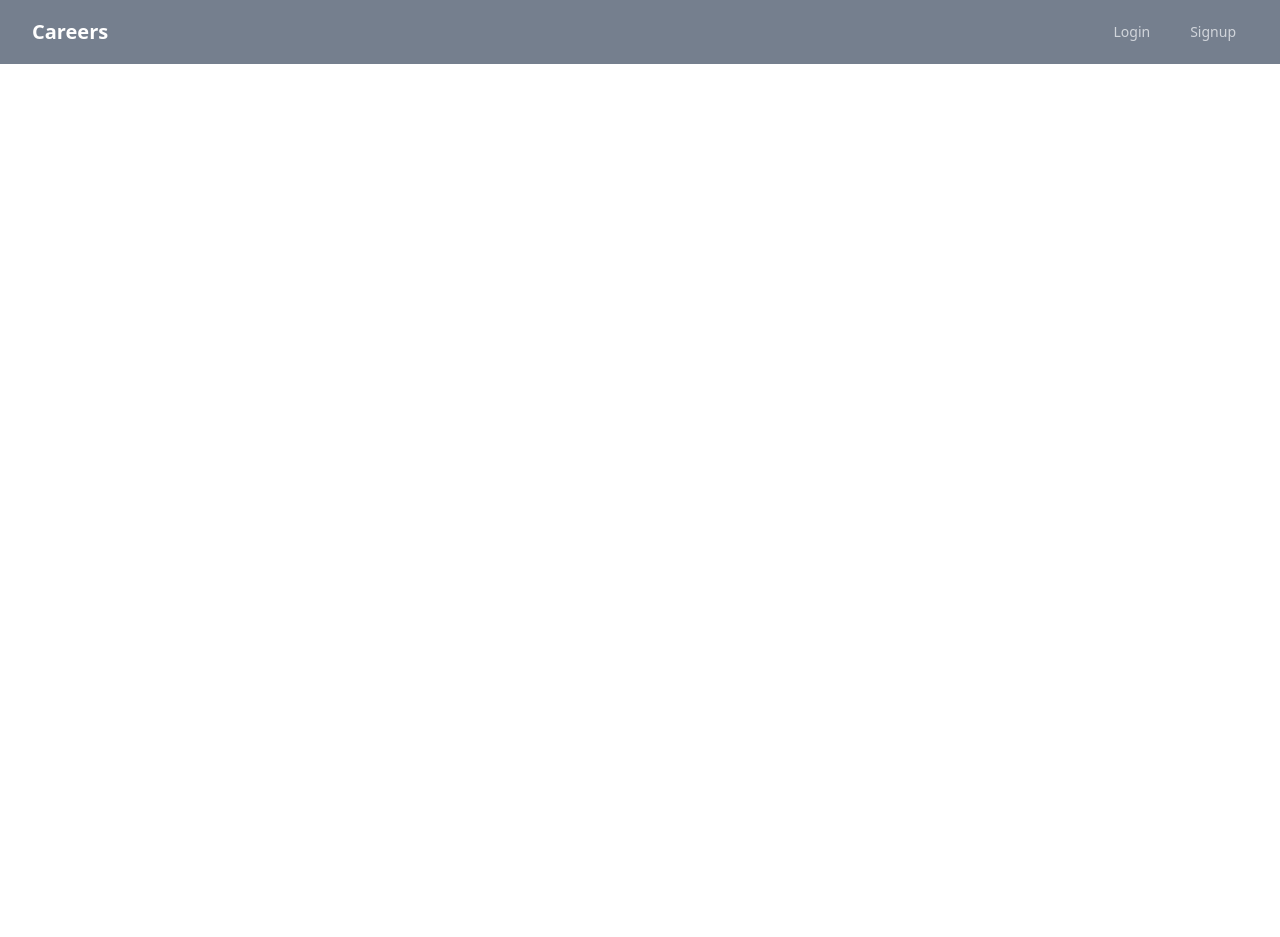
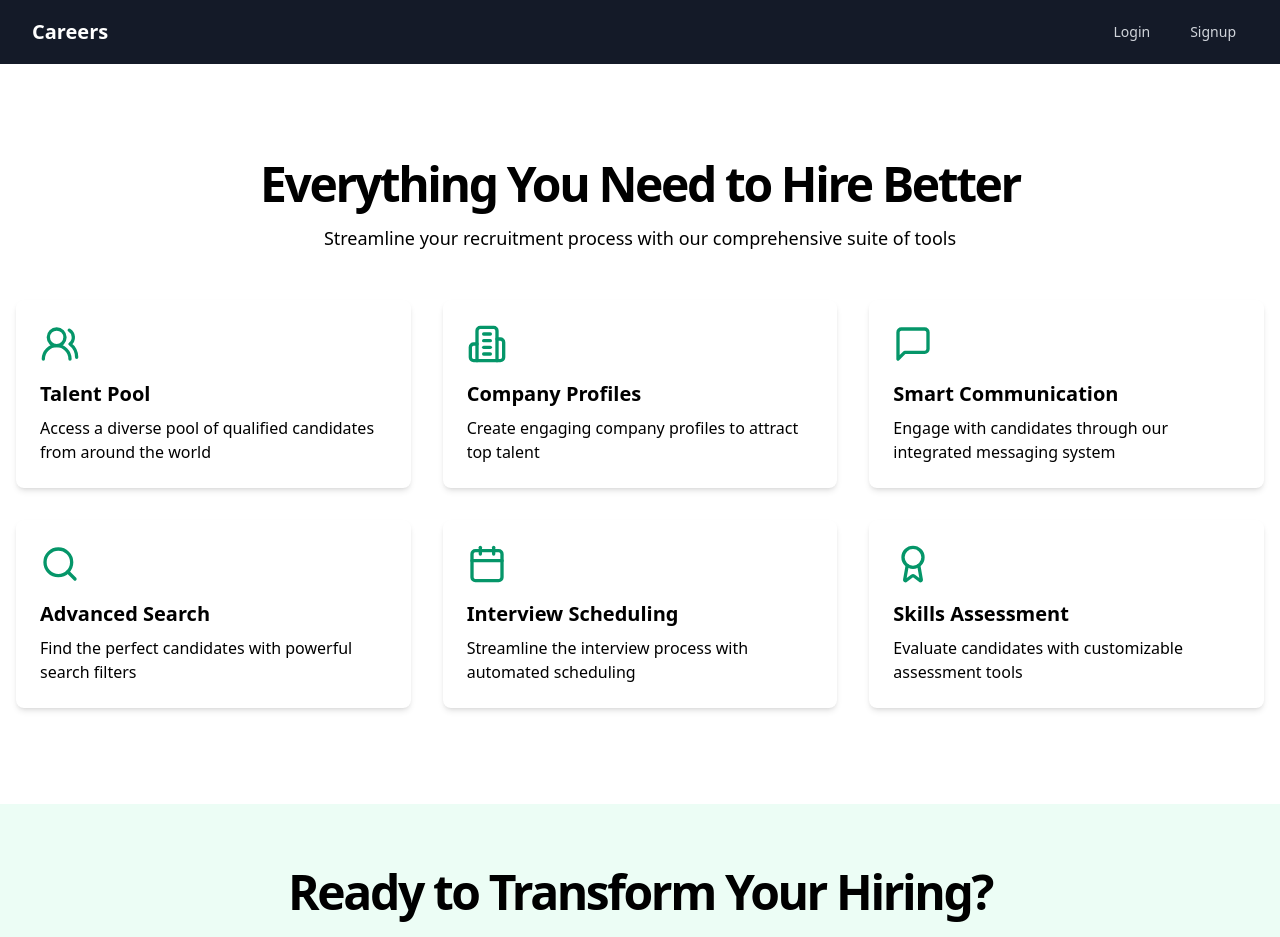
Before and after one commit to ahmed-hounati/careers, a Next.js app: page / in a window 1280 px wide. Shown: the top 937 px of the page. Before the commit the page ends 800 px from the top, so only its background shows below. Built offline with nearby package versions, Linux system fonts and the light colour scheme.

Commit message:
Feat: implement the home page

```diff
--- a/package.json
+++ b/package.json
@@ -27,6 +27,7 @@
     "next": "14.2.21",
     "react": "^18",
     "react-dom": "^18",
+    "react-ui-cards": "^3.1.0",
     "tailwind-merge": "^2.6.0",
     "tailwindcss-animate": "^1.0.7",
     "uuid": "^11.0.3"
--- a/src/app/page.tsx
+++ b/src/app/page.tsx
@@ -1,9 +1,15 @@
+import { CTASection } from "@/components/CtaSection";
+import { FeaturesSection } from "@/components/FeaturesSection";
 import Navbar from "@/components/Navbar";
 
 export default function Home() {
   return (
     <>
       <Navbar />
+      <div className="flex flex-col min-h-screen">
+        <FeaturesSection />
+        <CTASection />
+      </div>
     </>
   );
 }
--- /dev/null
+++ b/src/components/CtaSection.tsx
@@ -0,0 +1,20 @@
+import { Button } from "@/components/ui/button"
+import Link from "next/link"
+
+export function CTASection() {
+    return (
+        <section className="bg-emerald-50 py-16">
+            <div className="container px-4 mx-auto text-center">
+                <h2 className="text-3xl font-bold tracking-tighter sm:text-4xl md:text-5xl mb-4">
+                    Ready to Transform Your Hiring?
+                </h2>
+                <p className="max-w-[600px] mx-auto text-muted-foreground md:text-lg mb-8">
+                    Join thousands of companies that have streamlined their recruitment process with our platform
+                </p>
+                <Link href={"/auth/login"} className="bg-emerald-700 p-2 rounded-lg text-white hover:bg-emerald-800">
+                    Start Hiring Today
+                </Link>
+            </div>
+        </section>
+    )
+}
--- /dev/null
+++ b/src/components/FeatureCard.tsx
@@ -0,0 +1,19 @@
+import { Card, CardContent } from "./ui/card"
+
+interface FeatureCardProps {
+    icon: React.ReactNode
+    title: string
+    description: string
+}
+
+export function FeatureCard({ icon, title, description }: FeatureCardProps) {
+    return (
+        <Card className="relative overflow-hidden transition-all hover:shadow-lg">
+            <CardContent className="p-6">
+                <div className="mb-4">{icon}</div>
+                <h3 className="text-xl font-semibold mb-2">{title}</h3>
+                <p className="text-muted-foreground">{description}</p>
+            </CardContent>
+        </Card>
+    )
+}
--- /dev/null
+++ b/src/components/FeaturesSection.tsx
@@ -0,0 +1,52 @@
+import { Users2, Building2, MessageSquare, Search, Calendar, Award } from 'lucide-react'
+import { FeatureCard } from './FeatureCard'
+
+export function FeaturesSection() {
+    return (
+        <section className="py-24 bg-white">
+            <div className="container px-4 mx-auto">
+                <div className="text-center mb-12">
+                    <h2 className="text-3xl font-bold tracking-tighter sm:text-4xl md:text-5xl">
+                        Everything You Need to Hire Better
+                    </h2>
+                    <p className="mt-4 text-muted-foreground md:text-lg">
+                        Streamline your recruitment process with our comprehensive suite of tools
+                    </p>
+                </div>
+
+                <div className="grid gap-8 md:grid-cols-2 lg:grid-cols-3">
+                    <FeatureCard
+                        icon={<Users2 className="w-10 h-10 text-emerald-600" />}
+                        title="Talent Pool"
+                        description="Access a diverse pool of qualified candidates from around the world"
+                    />
+                    <FeatureCard
+                        icon={<Building2 className="w-10 h-10 text-emerald-600" />}
+                        title="Company Profiles"
+                        description="Create engaging company profiles to attract top talent"
+                    />
+                    <FeatureCard
+                        icon={<MessageSquare className="w-10 h-10 text-emerald-600" />}
+                        title="Smart Communication"
+                        description="Engage with candidates through our integrated messaging system"
+                    />
+                    <FeatureCard
+                        icon={<Search className="w-10 h-10 text-emerald-600" />}
+                        title="Advanced Search"
+                        description="Find the perfect candidates with powerful search filters"
+                    />
+                    <FeatureCard
+                        icon={<Calendar className="w-10 h-10 text-emerald-600" />}
+                        title="Interview Scheduling"
+                        description="Streamline the interview process with automated scheduling"
+                    />
+                    <FeatureCard
+                        icon={<Award className="w-10 h-10 text-emerald-600" />}
+                        title="Skills Assessment"
+                        description="Evaluate candidates with customizable assessment tools"
+                    />
+                </div>
+            </div>
+        </section>
+    )
+}
--- /dev/null
+++ b/src/components/HeroSection.tsx
@@ -0,0 +1,36 @@
+import { Button } from "@/components/ui/button"
+
+export function HeroSection() {
+    return (
+        <section className="bg-emerald-700 text-white">
+            <div className="container px-4 py-24 mx-auto">
+                <div className="grid gap-8 lg:grid-cols-2 lg:gap-12 items-center">
+                    <div className="space-y-6">
+                        <h1 className="text-4xl font-bold tracking-tighter sm:text-5xl xl:text-6xl/none">
+                            Connect with Top Talent Globally
+                        </h1>
+                        <p className="max-w-[600px] text-emerald-100 md:text-xl">
+                            Transform your recruitment process with our intelligent platform. Find, engage, and hire the best candidates seamlessly.
+                        </p>
+                        <div className="flex flex-col gap-4 min-[400px]:flex-row">
+                            <Button size="lg" className="bg-yellow-400 text-emerald-900 hover:bg-yellow-500">
+                                Get Started
+                            </Button>
+                            <Button size="lg" variant="outline" className="border-emerald-100 text-emerald-100 hover:bg-emerald-600">
+                                Learn More
+                            </Button>
+                        </div>
+                    </div>
+                    <div className="relative">
+                        <div className="absolute inset-0 bg-gradient-to-r from-emerald-700 to-transparent lg:hidden" />
+                        <img
+                            src="/placeholder.svg?height=400&width=500"
+                            alt="Remote work illustration"
+                            className="w-full h-auto rounded-lg"
+                        />
+                    </div>
+                </div>
+            </div>
+        </section>
+    )
+}
--- a/src/components/Navbar.tsx
+++ b/src/components/Navbar.tsx
@@ -6,7 +6,7 @@ const Navbar: React.FC = () => {
     const [isOpen, setIsOpen] = useState<boolean>(false);
 
     return (
-        <nav className="bg-slate-600 bg-opacity-75 top-0 left-0 right-0 z-50">
+        <nav className="bg-[#141A28] top-0 left-0 right-0 z-50">
             <div className="max-w-7xl mx-auto px-4 sm:px-6 lg:px-8">
                 <div className="flex items-center justify-between h-16">
                     <div className="flex items-center">
--- /dev/null
+++ b/src/components/ui/card.tsx
@@ -0,0 +1,22 @@
+import { ReactNode } from 'react'
+
+interface CardProps {
+    children: ReactNode
+    className?: string
+}
+
+export function Card({ children, className = '' }: CardProps) {
+    return (
+        <div className={`bg-white rounded-lg shadow-md ${className}`}>
+            {children}
+        </div>
+    )
+}
+
+export function CardContent({ children, className = '' }: CardProps) {
+    return (
+        <div className={`p-6 ${className}`}>
+            {children}
+        </div>
+    )
+}
```
Also changed, not shown: src/assets/work.png (added), 1 other file (tests, documents, lock files or other folders).
